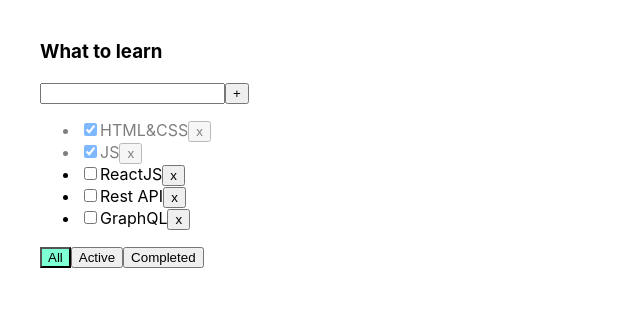
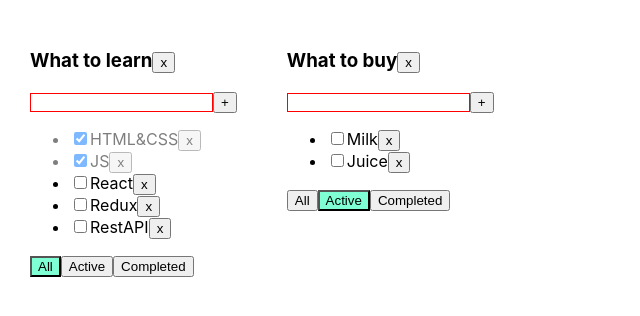
Before and after one commit to AlexYakovenko2001/todolist-by-dimich, a React (Create React App) app: page / in a window 1280 px wide. Shown: the top 316 px of the page, without its empty margins (0-640 px from the left). Built offline with nearby package versions, Linux system fonts and the light colour scheme.

Commit message:
Adding more than one todolist

```diff
--- a/src/App.css
+++ b/src/App.css
@@ -1,5 +1,6 @@
 .App {
- margin: 40px;
+  padding: 30px;
+  display: flex;
 }
 
 .App > div {
@@ -18,7 +19,6 @@
   background-color: aquamarine;
 }
 
-
 .is-done {
   opacity: 0.5;
 }
--- a/src/App.tsx
+++ b/src/App.tsx
@@ -1,59 +1,97 @@
 import React, {useState} from 'react';
 import './App.css';
+import {TaskType, Todolist} from './Todolist';
 import {v1} from 'uuid';
-import { Todolist } from './components/Todolist';
 
-export type FilterValuesType = "all" | "active" | "completed";
+export type FilterValuesType = 'all' | 'active' | 'completed';
+type TasksType = { [key: string]: Array<TaskType>}
 
-function App() {
+type TodolistType = {
+    id: string
+    title: string
+    filter: FilterValuesType
+}
 
-    const [tasks, setTasks] = useState([
-        { id: v1(), title: "HTML&CSS", isDone: true },
-        { id: v1(), title: "JS", isDone: true },
-        { id: v1(), title: "ReactJS", isDone: false },
-        { id: v1(), title: "Rest API", isDone: false },
-        { id: v1(), title: "GraphQL", isDone: false },
-    ]);
-    const [filter, setFilter] = useState<FilterValuesType>('all')
+export function App() {
+    const idTodolist1 = v1();
+    const idTodolist2 = v1();
 
-    const removeTask = (taskId: string) => {
-        setTasks(tasks.filter( t => t.id !== taskId ))
+    const [todolists, setTodolists] = useState<Array<TodolistType>>([
+        {id: idTodolist1, title: 'What to learn', filter: 'all'},
+        {id: idTodolist2, title: 'What to buy', filter: 'active'}
+    ])
+    const [tasks, setTasks] = useState<TasksType>({
+        [idTodolist1]: [
+            {id: v1(), title: 'HTML&CSS', isDone: true},
+            {id: v1(), title: 'JS', isDone: true},
+            {id: v1(), title: 'React', isDone: false},
+            {id: v1(), title: 'Redux', isDone: false},
+            {id: v1(), title: 'RestAPI', isDone: false},
+        ],
+        [idTodolist2]: [
+            {id: v1(), title: 'Bread', isDone: true},
+            {id: v1(), title: 'Milk', isDone: false},
+            {id: v1(), title: 'Juice', isDone: false},
+        ]
+    })
+
+    function removeTodolist(todolistId: string) {
+        const newTodolists = todolists.filter(tl => tl.id !== todolistId )
+        setTodolists(newTodolists)
+        delete tasks[todolistId]
+        setTasks({...tasks})
     }
-    const changeTaskIsDone = (taskId: string, isDone: boolean) => {
-        let task = tasks.find( t => t.id === taskId )
+    function addTask(title: string, todolistId: string) {
+        const newTasks = tasks[todolistId]
+        const newTask = {id: v1(), title: title, isDone: false}
+        tasks[todolistId] = [newTask, ...newTasks]
+        setTasks({...tasks})
+    }
+    function removeTask(taskId: string, todolistId: string) {
+       const newTasks = tasks[todolistId]
+        tasks[todolistId] = newTasks.filter( t => t.id !== taskId )
+        setTasks({...tasks})
+    }
+    function changeTaskIsDone(taskId: string, isDone: boolean, todolistId: string) {
+        const newTasks = tasks[todolistId]
+        const task = newTasks.find( t => t.id === taskId )
         if (task) {
             task.isDone = isDone
+            setTasks({...tasks})
         }
-        setTasks([...tasks])
     }
-    const addTask = (newTitle: string) => {
-        let newTask = {id: v1() , title: newTitle, isDone: false}
-        setTasks([newTask, ...tasks])
+    function changeFilter(value: FilterValuesType, todolistId: string) {
+        const newFilter = todolists.find(tl => tl.id === todolistId)
+         if (newFilter) {
+             newFilter.filter = value
+             setTodolists([...todolists])
          }
-
-    let filtredTasks = tasks;
-    if (filter === 'active') {
-        filtredTasks = tasks.filter( t => !t.isDone )
-    }
-    if (filter === 'completed') {
-        filtredTasks = tasks.filter( t => t.isDone )
-    }
-    const getFiltredTasks = (value: FilterValuesType) => {
-        setFilter(value)
     }
     return (
         <div className={'App'}>
+            {todolists.map(tl => {
+                let filtredTasks = tasks[tl.id]
+                if (tl.filter === 'active') {
+                    filtredTasks = filtredTasks.filter(t => !t.isDone)
+                }
+                if (tl.filter === 'completed') {
+                    filtredTasks = filtredTasks.filter(t => t.isDone)
+                }
+                return (
                     <Todolist
-            title={'What to learn'}
+                        key={tl.id}
+                        id={tl.id}
+                        title={tl.title}
                         tasks={filtredTasks}
+                        removeTodolist={removeTodolist}
+                        addTask={addTask}
                         removeTask={removeTask}
                         changeTaskIsDone={changeTaskIsDone}
-            addTask={addTask}
-            getFiltredTasks={getFiltredTasks}
-            filter={filter}
+                        changeFilter={changeFilter}
+                        filter={tl.filter}
                     />
+                )
+            })}
         </div>
-    );
+    )
 }
-
-export default App;
--- /dev/null
+++ b/src/Todolist.tsx
@@ -0,0 +1,93 @@
+import React, {ChangeEvent,KeyboardEvent, useState} from 'react';
+import {FilterValuesType} from './App';
+
+export type TaskType = {
+    id: string
+    title: string
+    isDone: boolean
+}
+type TodolistPropsType = {
+    id: string
+    title: string
+    tasks: Array<TaskType>
+    removeTodolist: (todolistId: string) => void
+    addTask: (title: string, todolistId: string) => void
+    removeTask: (taskId: string, todolistId: string) => void
+    changeTaskIsDone: (taskId: string, isDone: boolean, todolistId: string) => void
+    changeFilter: (value: FilterValuesType, todolistId: string) => void
+    filter: FilterValuesType
+}
+
+export function Todolist(props: TodolistPropsType) {
+
+    const [title, setTitle] = useState('')
+    const [error, setError] = useState<null | string>(null)
+
+    function removeTodolistHandler() {
+        props.removeTodolist(props.id)
+    }
+    function onInputChangeHandler(e: ChangeEvent<HTMLInputElement>) {
+        setTitle(e.currentTarget.value)
+    }
+    function onPressEnterHandler(e: KeyboardEvent<HTMLInputElement>) {
+        setError(null)
+        if (e.key === 'Enter') {
+            addTaskHandler()
+        }
+    }
+    function addTaskHandler() {
+        if (title.trim() !== '') {
+            props.addTask(title, props.id)
+            setTitle('')
+        } else {
+            setError('Title is required')
+        }
+    }
+
+    function onAllButtonClickHandler() {
+        props.changeFilter('all', props.id)
+    }
+    function onActiveButtonClickHandler() {
+        props.changeFilter('active', props.id)
+    }
+    function onCompletedButtonClickHandler() {
+        props.changeFilter('completed', props.id)
+    }
+    return (
+        <div>
+            <h3>{props.title}<button onClick={removeTodolistHandler}>x</button></h3>
+            <div>
+                <input
+                    value={title}
+                    onChange={onInputChangeHandler}
+                    onKeyDown={onPressEnterHandler}
+                    className={'error'}
+                />
+                <button onClick={addTaskHandler}>+</button>
+                {error ? <div className={'error-message'}>{error}</div> : ''}
+            </div>
+                <ul>
+                    {props.tasks.map( t => {
+                        function changeTaskStatusHandler(e: ChangeEvent<HTMLInputElement>) {
+                            props.changeTaskIsDone(t.id, e.currentTarget.checked, props.id)
+                        }
+                        function removeTaskHandler() {
+                            props.removeTask(t.id, props.id)
+                        }
+                        return(
+                            <li key={t.id} className={t.isDone ? 'is-done' : ''}>
+                                <input type="checkbox" checked={t.isDone} onChange={changeTaskStatusHandler}/>
+                                <span>{t.title}</span>
+                                <button onClick={removeTaskHandler}>x</button>
+                            </li>
+                        )
+                    } )}
+                </ul>
+                <div>
+                    <button className={props.filter === 'all' ? 'active-filter' : ''} onClick={onAllButtonClickHandler}>All</button>
+                    <button className={props.filter === 'active' ? 'active-filter' : ''} onClick={onActiveButtonClickHandler}>Active</button>
+                    <button className={props.filter === 'completed' ? 'active-filter' : ''} onClick={onCompletedButtonClickHandler}>Completed</button>
+                </div>
+        </div>
+    )
+}
--- a/src/components/Button.tsx
+++ /dev/null
@@ -1,15 +0,0 @@
-import React from 'react';
-
-type ButtonType = {
-    nickName: string
-    callBack: () => void
-}
-
-export function Button(props: ButtonType) {
-    const onClickHandler = () => {
-        props.callBack()
-    }
-    return (
-        <button onClick={onClickHandler}>{props.nickName}</button>
-    )
-}
--- a/src/index.tsx
+++ b/src/index.tsx
@@ -1,10 +1,10 @@
 import React from 'react';
 import ReactDOM from 'react-dom';
 import './index.css';
-import App from './App';
 import * as serviceWorker from './serviceWorker';
+import {App} from './App';
 
-ReactDOM.render(<App />,  document.getElementById('root'));
+ReactDOM.render(<App/>,  document.getElementById('root'));
 
 // If you want your app to work offline and load faster, you can change
 // unregister() to register() below. Note this comes with some pitfalls.
```
Lines whose indentation alone changed are shown as unchanged.
